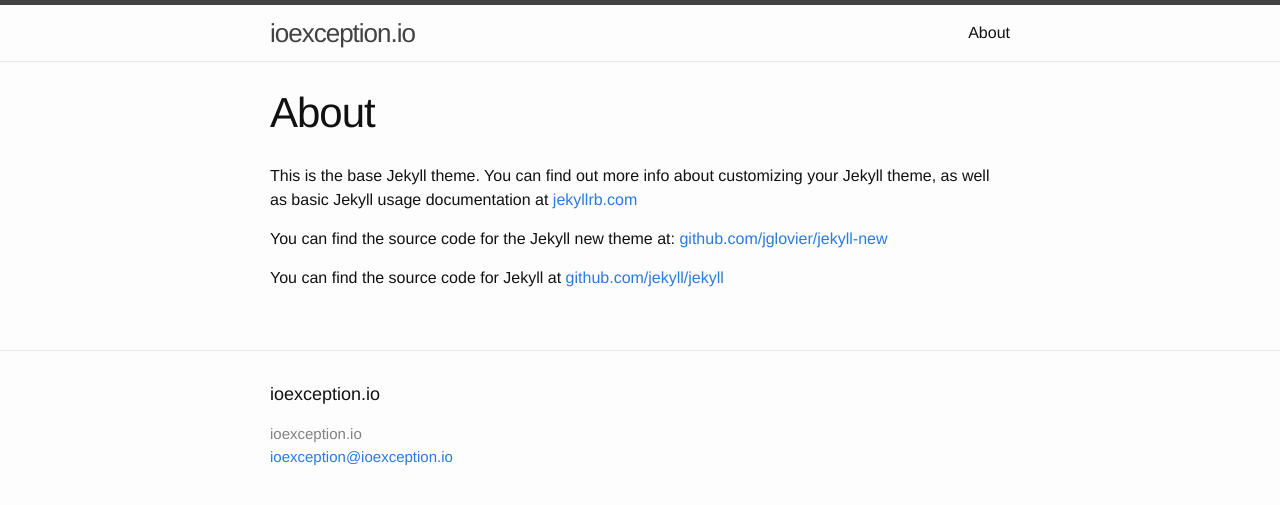
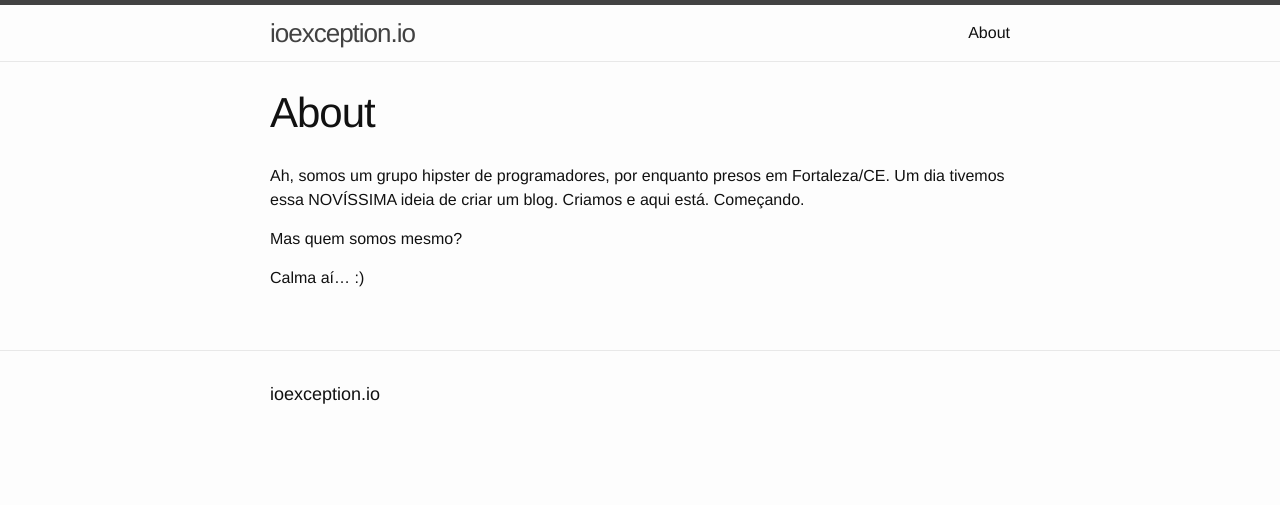
Before and after one commit to ioexceptionio/ioexception.io, a Jekyll site: the page built from about.md, in a window 1280 px wide. Shown: the top 505 px of the page. Built offline with Jekyll 4.4.1, drawn with Linux system fonts in a browser that asks for light colours.

```diff
--- a/_config.yml
+++ b/_config.yml
@@ -38,8 +38,8 @@ authors:
   lourenco:
     name: Lourenço Marinho
     display_name: Lourenço Marinho
-    gravatar: 12e480a364a5c19214f99b4dfe9a11d5
-    gravatar_hash: f1d3fc94a8e27c89ae6bce58eb17329d
+    gravatar: lourenco.pmarinho@gmail.com
+    gravatar_hash: a55644deca9bde7d50ef7346ebf57599
     email: lourenco@ioexception.io
     web: http://ioexception.io
     twitter: lopima
--- a/_includes/footer.html
+++ b/_includes/footer.html
@@ -4,13 +4,13 @@
 
     <h2 class="footer-heading">{{ site.title }}</h2>
 
-    <div class="footer-col-wrapper">
+    <!--<div class="footer-col-wrapper">
       <div class="footer-col  footer-col-1">
         <ul class="contact-list">
           <li>{{ site.title }}</li>
           <li><a href="mailto:{{ site.email }}">{{ site.email }}</a></li>
         </ul>
-      </div>
+      </div>-->
 
       <div class="footer-col  footer-col-2">
         <ul class="social-media-list">
--- a/about.md
+++ b/about.md
@@ -4,8 +4,10 @@ title: About
 permalink: /about/
 ---
 
-This is the base Jekyll theme. You can find out more info about customizing your Jekyll theme, as well as basic Jekyll usage documentation at [jekyllrb.com](http://jekyllrb.com/)
+Ah, somos um grupo hipster de programadores, por enquanto presos em Fortaleza/CE.
+Um dia tivemos essa NOVÍSSIMA ideia de criar um blog.
+Criamos e aqui está. Começando.
 
-You can find the source code for the Jekyll new theme at: [github.com/jglovier/jekyll-new](https://github.com/jglovier/jekyll-new)
+Mas quem somos mesmo?
 
-You can find the source code for Jekyll at [github.com/jekyll/jekyll](https://github.com/jekyll/jekyll)
+Calma aí... :)
```
Also changed, not shown: _drafts/chatops-part-1.md (+10 -12 lines), assets/images/2015/07/hubot-deploys-env.png (added), assets/images/2015/07/hubot.png (added).
